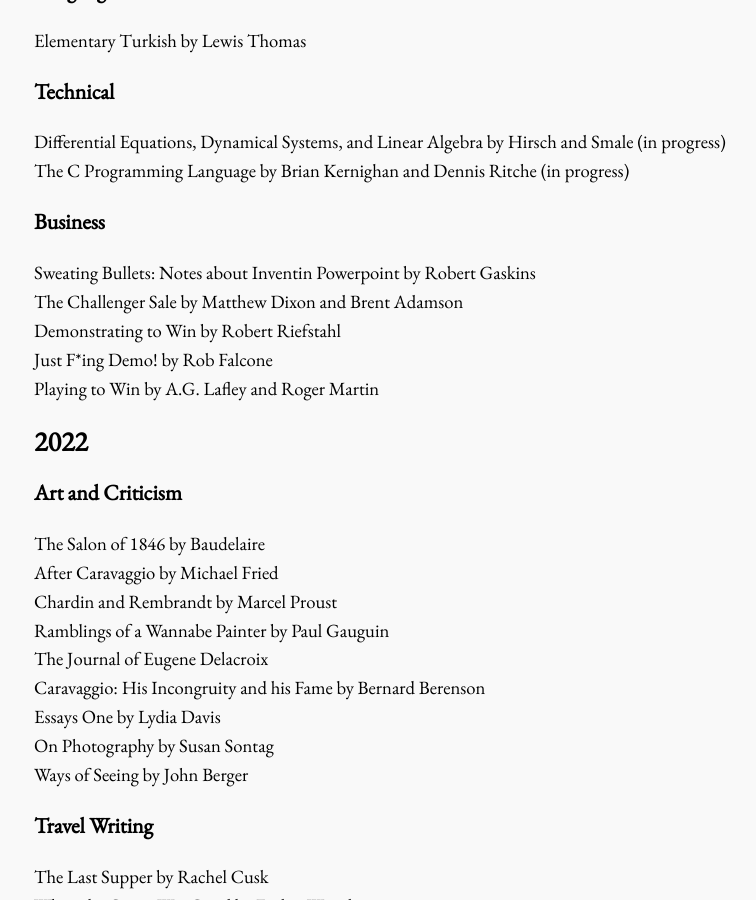
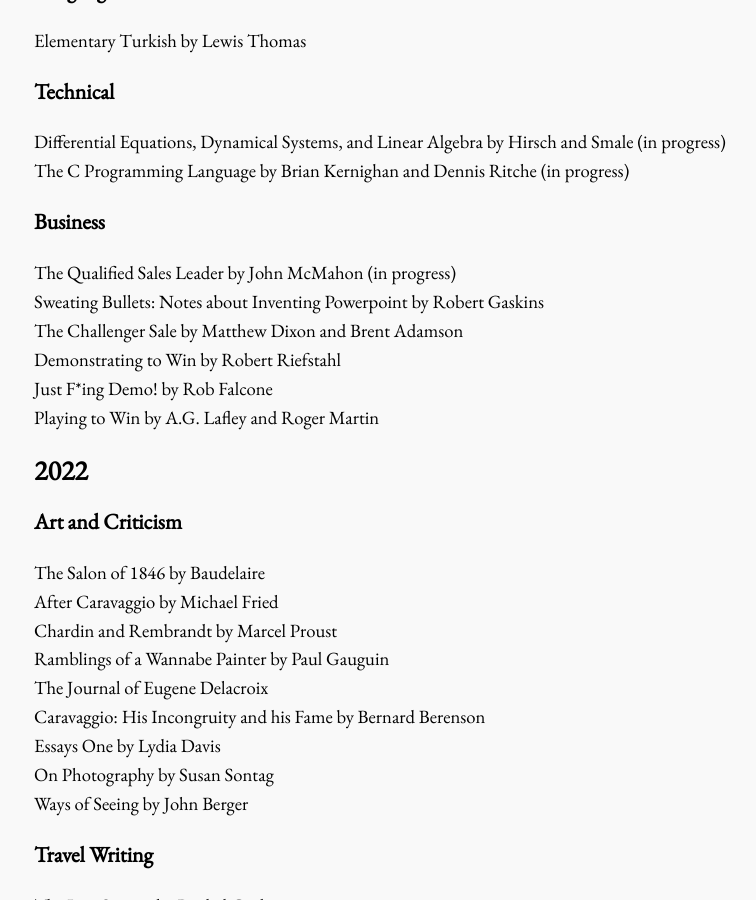
Before and after one commit to bora-uyumazturk/bora-uyumazturk.github.io, a Jekyll site: the page built from reading.html, in a window 1280 px wide and 900 px high, scrolled down 958 px. Shown: the whole window, without its empty margins (138-894 px from the left). Built offline with Jekyll 4.4.1, drawn with Linux system fonts in a browser that asks for light colours.

Commit message:
Update reading.html

```diff
--- a/reading.html
+++ b/reading.html
@@ -48,7 +48,8 @@
 
   <h3>Business</h3>
 
-  Sweating Bullets: Notes about Inventin Powerpoint by Robert Gaskins <br>
+  The Qualified Sales Leader by John McMahon (in progress) <br>
+  Sweating Bullets: Notes about Inventing Powerpoint by Robert Gaskins <br>
   The Challenger Sale by Matthew Dixon and Brent Adamson <br>
   Demonstrating to Win by Robert Riefstahl <br>
   Just F*ing Demo! by Rob Falcone <br>
```
